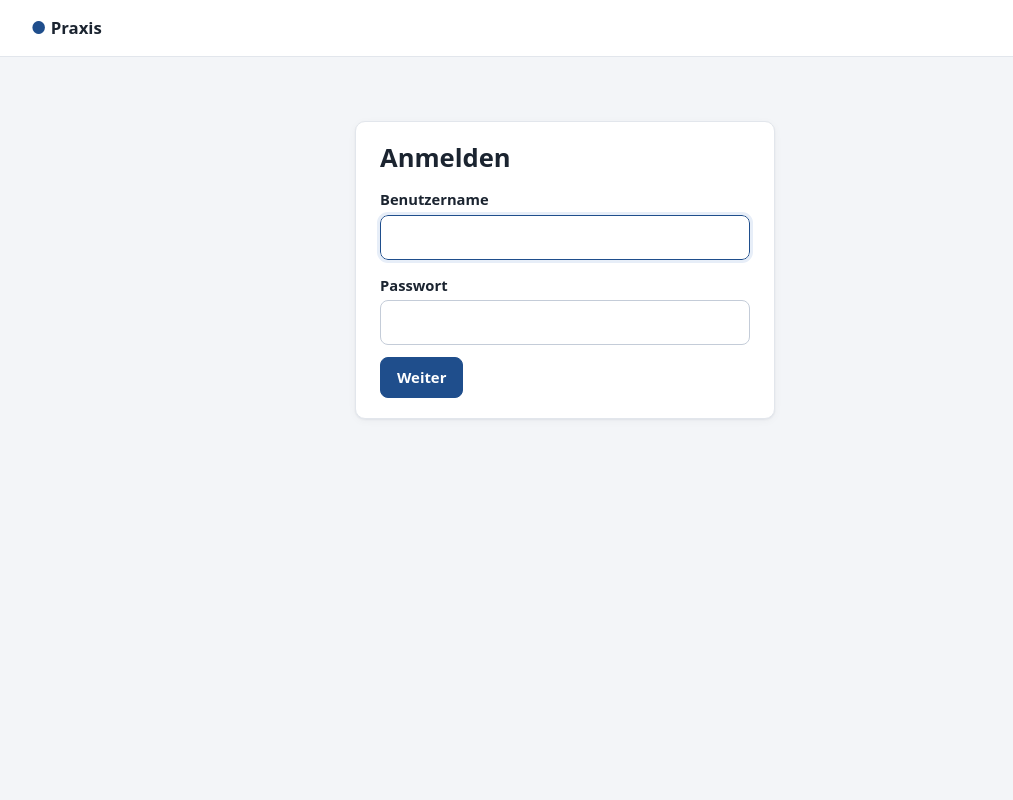
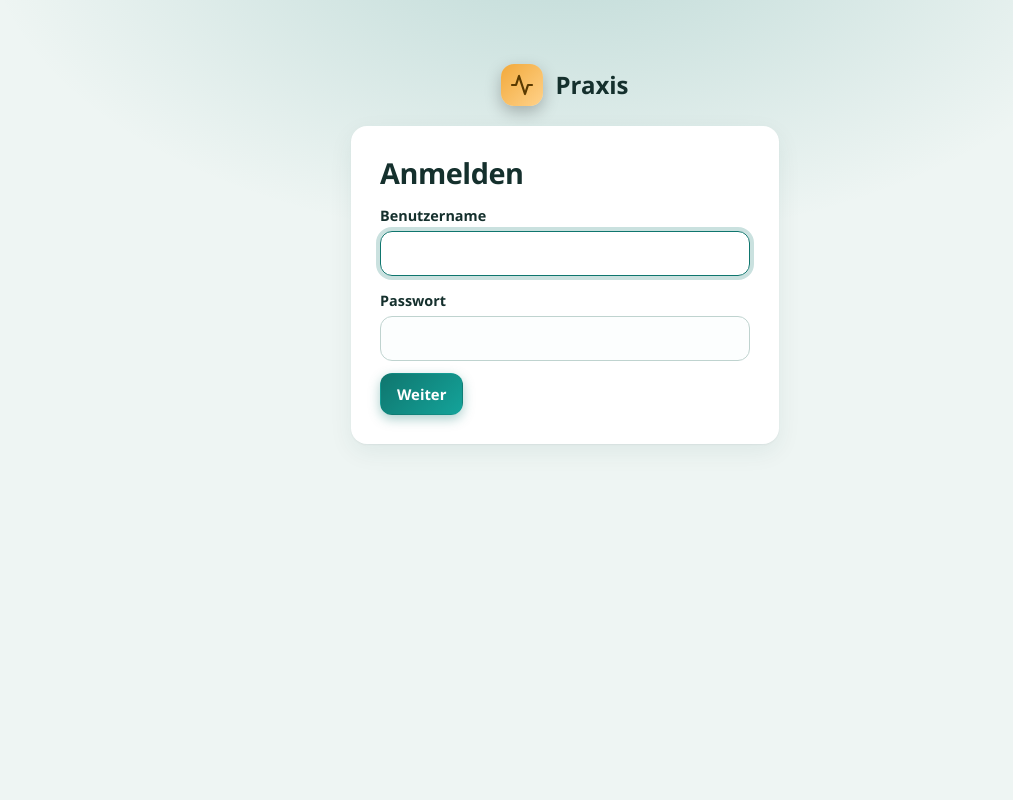
Before and after one commit to EdRe22/Physio, a Django app: page /login/ in a window 1280 px wide. Shown: the whole page, without its empty margins (75-1088 px from the left). Run offline with Django 5.2, Linux system fonts and the light colour scheme; parts of the project's set-up code (start-up, migrations or seed data) failed here and were passed over.

Commit message:
UI: neues Erscheinungsbild (Seitenleiste, Teal-Palette, Symbole) und Startseite Übersicht
Co-Authored-By: Claude Sonnet 5.5 <noreply@anthropic.com>

```diff
--- a/config/settings.py
+++ b/config/settings.py
@@ -80,7 +80,7 @@ AUTH_USER_MODEL = "accounts.Therapist"
 AUTHENTICATION_BACKENDS = ["accounts.backends.LockoutBackend"]
 DATABASE_ROUTERS = ["core.router.TenantRouter"]
 LOGIN_URL = "login"
-LOGIN_REDIRECT_URL = "patient_list"
+LOGIN_REDIRECT_URL = "uebersicht"
 
 MIDDLEWARE = [
     "django.middleware.security.SecurityMiddleware",
--- a/config/urls.py
+++ b/config/urls.py
@@ -3,6 +3,7 @@ from django.shortcuts import redirect
 from django.views.static import serve
 from django.urls import include, path
 
+from core.dashboard import uebersicht
 from core.jobs import run_job
 from core.unlock import unlock_view
 
@@ -10,7 +11,8 @@ urlpatterns = [
     path("static/<path:path>", serve, {"document_root": settings.BASE_DIR / "static"}, name="static_file"),
     path("entsperren/", unlock_view, name="unlock"),
     path("intern/job/<str:name>/", run_job, name="run_job"),
-    path("", lambda request: redirect("patient_list")),
+    path("uebersicht/", uebersicht, name="uebersicht"),
+    path("", lambda request: redirect("uebersicht")),
     path("", include("accounts.urls")),
     path("patients/", include("patients.urls")),
     path("termine/", include("termine.urls")),
--- /dev/null
+++ b/static/theme.css
@@ -0,0 +1,146 @@
+/* Erscheinungsbild: ruhiges Teal, weiche Flächen, Seitenleiste. Überschreibt die Grundwerte in base.html. */
+:root {
+  --bg: #eef5f3; --surface: #ffffff; --ink: #15302d; --muted: #5a7471; --line: #dfebe8; --line-strong: #bfd3cf;
+  --brand: #0f766e; --brand-2: #14a39a; --brand-ink: #ffffff; --brand-soft: #def3ef;
+  --accent: #f2a93b; --accent-soft: #fff1d6;
+  --danger: #c2392b; --danger-soft: #fde9e6; --ok: #1b8a4f; --ok-soft: #e1f6ea; --warn-soft: #fff1d6;
+  --radius: 16px; --radius-sm: 10px;
+  --shadow: 0 1px 2px rgba(15, 70, 64, .06), 0 8px 24px rgba(15, 70, 64, .07);
+  --side-from: #0a4a45; --side-to: #0f766e; --side-ink: #e6f6f3;
+}
+@media (prefers-color-scheme: dark) {
+  :root {
+    --bg: #0c1615; --surface: #13211f; --ink: #e5f3f0; --muted: #8fb0ab; --line: #223633; --line-strong: #345049;
+    --brand: #3cc9bb; --brand-2: #5fe0d2; --brand-ink: #04211e; --brand-soft: #173b37;
+    --accent: #f5b955; --accent-soft: #3a2f17;
+    --danger: #ff8f80; --danger-soft: #3b2220; --ok: #6fd69a; --ok-soft: #173424; --warn-soft: #3a2f17;
+    --shadow: 0 1px 2px rgba(0, 0, 0, .3), 0 8px 24px rgba(0, 0, 0, .25);
+    --side-from: #07201e; --side-to: #0b3a36; --side-ink: #d9efeb;
+  }
+}
+html { scroll-behavior: smooth; }
+body { font-family: "Segoe UI", system-ui, -apple-system, Roboto, "Helvetica Neue", sans-serif; background: var(--bg); }
+body.app { background: radial-gradient(1200px 500px at 85% -10%, color-mix(in srgb, var(--brand) 14%, transparent), transparent 60%), var(--bg); background-attachment: fixed; }
+.ic { width: 20px; height: 20px; fill: none; stroke: currentColor; stroke-width: 1.8; stroke-linecap: round; stroke-linejoin: round; flex: none; }
+
+/* Layout mit Seitenleiste */
+.shell { display: grid; grid-template-columns: 256px minmax(0, 1fr); min-height: 100vh; }
+.side { background: linear-gradient(170deg, var(--side-from), var(--side-to)); color: var(--side-ink); padding: 18px 14px; display: flex; flex-direction: column; gap: 16px; position: sticky; top: 0; height: 100vh; overflow-y: auto; scrollbar-width: none; }
+.logo { display: flex; align-items: center; gap: 12px; text-decoration: none; color: #fff; padding: 0 8px; }
+.mark { width: 42px; height: 42px; border-radius: 13px; background: linear-gradient(135deg, var(--accent), #ffd28a); color: #5a3a00; display: grid; place-items: center; box-shadow: 0 6px 16px rgba(0, 0, 0, .25); flex: none; }
+.mark .ic { width: 24px; height: 24px; stroke-width: 2.2; }
+.logotext { display: grid; line-height: 1.15; } .logotext strong { font-size: 1.15rem; letter-spacing: .01em; } .logotext small { opacity: .75; font-size: .78rem; margin-top: 2px; }
+nav.main { display: grid; gap: 4px; align-content: start; flex: 1; }
+nav.main a { display: flex; align-items: center; gap: 12px; padding: 9px 14px; border-radius: 12px; text-decoration: none; color: var(--side-ink); opacity: .86; font-weight: 500; transition: background .15s, opacity .15s, transform .15s; position: relative; }
+nav.main a:hover { background: rgba(255, 255, 255, .1); opacity: 1; transform: translateX(2px); }
+nav.main a.active { background: rgba(255, 255, 255, .17); opacity: 1; font-weight: 650; box-shadow: inset 0 0 0 1px rgba(255, 255, 255, .12); }
+nav.main a.active::before { content: ""; position: absolute; left: -14px; top: 10px; bottom: 10px; width: 4px; border-radius: 0 4px 4px 0; background: var(--accent); }
+.sidefoot { border-top: 1px solid rgba(255, 255, 255, .15); padding-top: 14px; display: grid; gap: 10px; }
+.me { display: flex; align-items: center; gap: 10px; padding: 0 6px; } .me .who { font-weight: 600; }
+.avatar.sm { width: 34px; height: 34px; font-size: .95rem; background: rgba(255, 255, 255, .18); color: #fff; }
+.footlinks { display: grid; gap: 2px; } .footlinks form { margin: 0; }
+.footlinks a, .footlinks button { display: flex; align-items: center; gap: 10px; width: 100%; padding: 8px 10px; border-radius: 10px; color: var(--side-ink); opacity: .85; text-decoration: none; background: none; border: 0; font: inherit; font-size: .92rem; font-weight: 500; cursor: pointer; margin: 0; min-height: 0; justify-content: flex-start; }
+.footlinks a:hover, .footlinks button:hover { background: rgba(255, 255, 255, .1); opacity: 1; }
+.content { min-width: 0; }
+main { max-width: 1120px; margin: 0 auto; padding: 30px 32px 72px; animation: rise .35s ease both; }
+@keyframes rise { from { opacity: 0; transform: translateY(6px); } to { opacity: 1; transform: none; } }
+@media (prefers-reduced-motion: reduce) { main { animation: none; } nav.main a { transition: none; } }
+
+/* Mobil: Seitenleiste wird obere Leiste */
+@media (max-width: 920px) {
+  .shell { grid-template-columns: 1fr; }
+  .side { position: sticky; top: 0; z-index: 20; height: auto; flex-direction: row; flex-wrap: wrap; align-items: center; gap: 6px 12px; padding: 10px 12px; overflow: visible; }
+  .logotext small { display: none; }
+  nav.main { order: 3; flex: 1 1 100%; display: flex; overflow-x: auto; gap: 4px; scrollbar-width: none; padding-bottom: 2px; }
+  nav.main::-webkit-scrollbar { display: none; }
+  nav.main a { padding: 8px 12px; white-space: nowrap; flex: none; } nav.main a.active::before { display: none; }
+  .sidefoot { margin-left: auto; border: 0; padding: 0; display: flex; align-items: center; gap: 4px; }
+  .me .who, .footlinks span { display: none; } .footlinks { display: flex; } .footlinks a, .footlinks button { width: auto; padding: 8px; }
+  main { padding: 18px 14px 56px; }
+}
+
+/* Gäste (Anmeldung) */
+body.guest { background: radial-gradient(900px 500px at 50% -10%, color-mix(in srgb, var(--brand) 22%, transparent), transparent 65%), var(--bg); min-height: 100vh; }
+.guestwrap { max-width: 460px; margin: 0 auto; padding: 8vh 16px 40px; }
+.guestbrand { display: flex; align-items: center; gap: 12px; justify-content: center; font-size: 1.5rem; color: var(--ink); margin-bottom: 20px; }
+.guestwrap main { padding: 0; } .guestwrap .card.login { margin: 0; max-width: none; padding: 28px; }
+
+/* Typografie */
+h1 { font-weight: 750; letter-spacing: -.015em; font-size: 1.8rem; }
+h2 { font-weight: 700; letter-spacing: -.005em; }
+a { color: var(--brand); text-underline-offset: 3px; }
+
+/* Karten */
+.card { border-radius: var(--radius); border-color: transparent; box-shadow: var(--shadow); padding: 24px 26px; }
+.card h2:first-child, .cardhead h2 { display: flex; align-items: center; gap: 10px; }
+.tile { border-radius: var(--radius); border-color: transparent; box-shadow: var(--shadow); position: relative; overflow: hidden; padding: 18px 20px; }
+.tile::after { content: ""; position: absolute; right: -18px; top: -18px; width: 80px; height: 80px; border-radius: 50%; background: var(--brand-soft); opacity: .8; }
+.tile .label { font-weight: 500; position: relative; z-index: 1; } .tile .value { position: relative; z-index: 1; letter-spacing: -.01em; }
+.tile.good::after { background: var(--ok-soft); } .tile.bad::after { background: var(--danger-soft); }
+
+/* Schaltflächen */
+button, a.btn { border-radius: 12px; font-weight: 600; transition: transform .12s, box-shadow .15s, background .15s, filter .15s; min-height: 42px; }
+button:hover, a.btn:hover { transform: translateY(-1px); }
+button:active, a.btn:active { transform: none; }
+button.primary, a.btn:not(.secondary) { background: linear-gradient(135deg, var(--brand), var(--brand-2)); border-color: transparent; color: var(--brand-ink); box-shadow: 0 4px 12px color-mix(in srgb, var(--brand) 35%, transparent); }
+button.primary:hover, a.btn:not(.secondary):hover { background: linear-gradient(135deg, var(--brand), var(--brand-2)); filter: brightness(1.06); box-shadow: 0 6px 16px color-mix(in srgb, var(--brand) 42%, transparent); }
+button:not(.primary):not(.danger), a.btn.secondary { background: var(--surface); border-color: var(--line-strong); color: var(--ink); }
+button:not(.primary):not(.danger):hover, a.btn.secondary:hover { background: var(--brand-soft); border-color: var(--brand); }
+button.danger { background: var(--surface); }
+.footlinks button, .footlinks a { transform: none !important; }
+
+/* Formulare */
+input, select, textarea { border-radius: 12px; border-color: var(--line-strong); background: color-mix(in srgb, var(--surface) 92%, var(--brand-soft)); min-height: 44px; }
+input:focus, select:focus, textarea:focus { border-color: var(--brand); outline: 4px solid color-mix(in srgb, var(--brand) 22%, transparent); background: var(--surface); }
+label { color: var(--ink); font-weight: 600; font-size: .9rem; }
+
+/* Tabellen, Etiketten, Reiter */
+th { color: var(--muted); letter-spacing: .06em; }
+tbody tr:hover td, table tr:hover td { background: color-mix(in srgb, var(--brand-soft) 55%, transparent); }
+.badge { background: var(--brand-soft); color: var(--brand); padding: 2px 11px; font-weight: 650; }
+.badge.warn { background: var(--accent-soft); color: #9a5a00; } @media (prefers-color-scheme: dark) { .badge.warn { color: var(--accent); } }
+.tabs { border-radius: 14px; border-color: transparent; box-shadow: var(--shadow); padding: 4px; }
+.tabs a { border-radius: 10px; padding: 7px 16px; } .tabs a.on { background: linear-gradient(135deg, var(--brand), var(--brand-2)); }
+.callout { border-radius: 14px; border-left-width: 5px; background: var(--accent-soft); border-left-color: var(--accent); }
+.callout.bad { background: var(--danger-soft); border-left-color: var(--danger); }
+.msg { border-radius: 14px; border: 0; border-left: 5px solid var(--brand); box-shadow: var(--shadow); background: var(--surface); }
+.msg.error, .msg.warning { border-left-color: var(--danger); background: var(--danger-soft); } .msg.success { border-left-color: var(--ok); background: var(--ok-soft); }
+.emptystate { padding: 36px 12px; }
+
+/* Detail-/Listenelemente */
+.avatar { background: linear-gradient(135deg, var(--brand-soft), color-mix(in srgb, var(--brand) 28%, var(--brand-soft))); color: var(--brand); width: 58px; height: 58px; font-size: 1.2rem; }
+.progress { height: 10px; } .progress > span { background: linear-gradient(90deg, var(--brand), var(--brand-2)); }
+.daycol { border-radius: var(--radius); border-color: transparent; box-shadow: var(--shadow); }
+.daycol header { background: var(--brand-soft); }
+.daycol.today { box-shadow: 0 0 0 2px var(--brand), var(--shadow); } .daycol.today header { background: linear-gradient(135deg, var(--brand), var(--brand-2)); } .daycol.today header strong, .daycol.today header span { color: var(--brand-ink); }
+.slot { border-left-width: 4px; } .slot.mine { background: color-mix(in srgb, var(--brand-soft) 70%, var(--surface)); }
+.item .meta .badge { background: var(--accent-soft); color: #9a5a00; } @media (prefers-color-scheme: dark) { .item .meta .badge { color: var(--accent); } }
+
+/* Startseite */
+.hero { background: linear-gradient(130deg, var(--side-from), var(--side-to) 60%, var(--brand-2)); color: #fff; border-radius: 22px; padding: 28px 32px; margin-bottom: 18px; box-shadow: 0 14px 34px color-mix(in srgb, var(--brand) 35%, transparent); position: relative; overflow: hidden; }
+.hero::before, .hero::after { content: ""; position: absolute; border-radius: 50%; background: rgba(255, 255, 255, .08); }
+.hero::before { width: 260px; height: 260px; right: -60px; top: -90px; } .hero::after { width: 160px; height: 160px; right: 120px; bottom: -80px; }
+.hero h1 { color: #fff; margin: 0 0 6px; font-size: 2rem; position: relative; z-index: 1; } .hero p { margin: 0; opacity: .9; position: relative; z-index: 1; max-width: 620px; }
+.hero .heroactions { display: flex; gap: 10px; flex-wrap: wrap; margin-top: 18px; position: relative; z-index: 1; }
+.hero a.btn { margin: 0; background: #fff; color: #0a4a45; box-shadow: none; } .hero a.btn.ghost { background: rgba(255, 255, 255, .16); color: #fff; }
+.hero a.btn:hover { filter: none; background: #fff; } .hero a.btn.ghost:hover { background: rgba(255, 255, 255, .26); }
+.tile .ico { position: absolute; right: 16px; top: 14px; z-index: 2; color: var(--brand); } .tile.good .ico { color: var(--ok); } .tile.bad .ico { color: var(--danger); } .tile .ico .ic { width: 22px; height: 22px; }
+.tl { display: grid; gap: 4px; }
+.tlrow { display: grid; grid-template-columns: 74px 1fr auto; gap: 14px; align-items: center; padding: 12px 0; border-top: 1px solid var(--line); }
+.tlrow:first-child { border-top: 0; }
+.tlrow .t { font-weight: 700; font-variant-numeric: tabular-nums; color: var(--brand); } .tlrow .n { font-weight: 600; } .tlrow.done { opacity: .6; } .tlrow.next { background: color-mix(in srgb, var(--brand-soft) 60%, transparent); margin: 0 -12px; padding: 12px; border-radius: 12px; border-top-color: transparent; }
+.todo { display: flex; align-items: center; gap: 12px; padding: 11px 0; border-top: 1px solid var(--line); text-decoration: none; color: var(--ink); }
+.todo:first-of-type { border-top: 0; } .todo .dot { width: 38px; height: 38px; border-radius: 12px; display: grid; place-items: center; background: var(--brand-soft); color: var(--brand); flex: none; }
+.todo.warn .dot { background: var(--accent-soft); color: #9a5a00; } .todo.bad .dot { background: var(--danger-soft); color: var(--danger); } .todo b { margin-left: auto; font-size: 1.1rem; }
+.todo:hover { color: var(--brand); }
+
+/* Kleine Bildschirmhöhen: Fußbereich der Seitenleiste kompakt */
+@media (min-width: 921px) and (max-height: 820px) {
+  .side { gap: 12px; }
+  .footlinks { display: flex; gap: 4px; }
+  .footlinks span { display: none; }
+  .footlinks a, .footlinks button { justify-content: center; padding: 9px; }
+  .footlinks form { flex: 1; } .footlinks a { flex: 1; }
+}
+.daycol header { gap: 6px; } .daycol header strong { font-size: .86rem; overflow: hidden; text-overflow: ellipsis; }
+td.num, th.num { white-space: nowrap; }
--- a/templates/base.html
+++ b/templates/base.html
@@ -25,27 +25,6 @@
   h2 { font-size: 1.15rem; margin: 1.4rem 0 .5rem; }
   h1 + h2, .card > h2:first-child { margin-top: 0; }
   p { margin: .5rem 0 .9rem; }
-
-  /* Kopfzeile */
-  .topbar { background: var(--surface); border-bottom: 1px solid var(--line); position: sticky; top: 0; z-index: 10; }
-  .topbar-in { max-width: 1100px; margin: 0 auto; padding: 0 16px; display: flex; align-items: center; gap: 16px; min-height: 56px; }
-  .brand { font-weight: 700; font-size: 1.05rem; color: var(--ink); text-decoration: none; white-space: nowrap; }
-  .brand span { color: var(--brand); }
-  nav.main { display: flex; gap: 2px; overflow-x: auto; flex: 1; scrollbar-width: none; }
-  nav.main::-webkit-scrollbar { display: none; }
-  nav.main a { color: var(--muted); text-decoration: none; padding: 8px 12px; border-radius: 8px; white-space: nowrap; font-size: .95rem; font-weight: 500; }
-  nav.main a:hover { background: var(--brand-soft); color: var(--ink); }
-  nav.main a.active { background: var(--brand-soft); color: var(--brand); font-weight: 600; }
-  .usermenu { display: flex; align-items: center; gap: 4px; white-space: nowrap; font-size: .9rem; color: var(--muted); }
-  .usermenu form { margin: 0; display: inline; }
-  .usermenu a, .usermenu button { color: var(--muted); background: none; border: 0; padding: 6px 8px; border-radius: 8px; font: inherit; cursor: pointer; text-decoration: none; margin: 0; width: auto; }
-  .usermenu a:hover, .usermenu button:hover { background: var(--brand-soft); color: var(--ink); }
-  .usermenu .who { font-weight: 600; color: var(--ink); padding: 0 6px; }
-  @media (max-width: 760px) {
-    .topbar-in { flex-wrap: wrap; padding-top: 8px; gap: 4px 12px; }
-    nav.main { order: 3; flex-basis: 100%; padding-bottom: 8px; }
-    .usermenu .who { display: none; }
-  }
 
   main { max-width: 1100px; margin: 24px auto 64px; padding: 0 16px; }
   .card { background: var(--surface); border: 1px solid var(--line); border-radius: var(--radius); padding: 20px 24px; margin-bottom: 16px; box-shadow: var(--shadow); }
@@ -175,35 +154,68 @@
   .empty { padding: 14px 10px; color: var(--muted); font-size: .85rem; }
   @media (max-width: 1000px) { .week { grid-template-columns: 1fr; } .daycol { min-height: 0; } }
 </style>
+<link rel="stylesheet" href="/static/theme.css">
 </head>
-<body>
+<body class="{% if user.is_authenticated %}app{% else %}guest{% endif %}">
+<svg width="0" height="0" style="position:absolute" aria-hidden="true" focusable="false">
+<defs>
+<symbol id="i-pulse" viewBox="0 0 24 24"><path d="M22 12h-4l-3 9L9 3l-3 9H2"/></symbol>
+<symbol id="i-home" viewBox="0 0 24 24"><path d="M3 9l9-7 9 7v11a2 2 0 0 1-2 2H5a2 2 0 0 1-2-2z"/><path d="M9 22V12h6v10"/></symbol>
+<symbol id="i-users" viewBox="0 0 24 24"><path d="M17 21v-2a4 4 0 0 0-4-4H5a4 4 0 0 0-4 4v2"/><circle cx="9" cy="7" r="4"/><path d="M23 21v-2a4 4 0 0 0-3-3.87"/><path d="M16 3.13a4 4 0 0 1 0 7.75"/></symbol>
+<symbol id="i-calendar" viewBox="0 0 24 24"><rect x="3" y="4" width="18" height="18" rx="2"/><path d="M16 2v4M8 2v4M3 10h18"/></symbol>
+<symbol id="i-file" viewBox="0 0 24 24"><path d="M14 2H6a2 2 0 0 0-2 2v16a2 2 0 0 0 2 2h12a2 2 0 0 0 2-2V8z"/><path d="M14 2v6h6M16 13H8M16 17H8M10 9H8"/></symbol>
+<symbol id="i-chart" viewBox="0 0 24 24"><path d="M18 20V10M12 20V4M6 20v-6"/></symbol>
+<symbol id="i-grid" viewBox="0 0 24 24"><rect x="3" y="3" width="7" height="7" rx="1"/><rect x="14" y="3" width="7" height="7" rx="1"/><rect x="14" y="14" width="7" height="7" rx="1"/><rect x="3" y="14" width="7" height="7" rx="1"/></symbol>
+<symbol id="i-key" viewBox="0 0 24 24"><path d="M21 2l-2 2m-7.61 7.61a5.5 5.5 0 1 1-7.778 7.778 5.5 5.5 0 0 1 7.777-7.777zm0 0L15.5 7.5m0 0l3 3L22 7l-3-3m-3.5 3.5L19 4"/></symbol>
+<symbol id="i-alert" viewBox="0 0 24 24"><path d="M10.29 3.86L1.82 18a2 2 0 0 0 1.71 3h16.94a2 2 0 0 0 1.71-3L13.71 3.86a2 2 0 0 0-3.42 0z"/><path d="M12 9v4M12 17h.01"/></symbol>
+<symbol id="i-upload" viewBox="0 0 24 24"><path d="M21 15v4a2 2 0 0 1-2 2H5a2 2 0 0 1-2-2v-4"/><path d="M17 8l-5-5-5 5M12 3v12"/></symbol>
+<symbol id="i-help" viewBox="0 0 24 24"><circle cx="12" cy="12" r="10"/><path d="M9.09 9a3 3 0 0 1 5.83 1c0 2-3 3-3 3M12 17h.01"/></symbol>
+<symbol id="i-lock" viewBox="0 0 24 24"><rect x="3" y="11" width="18" height="11" rx="2"/><path d="M7 11V7a5 5 0 0 1 10 0v4"/></symbol>
+<symbol id="i-logout" viewBox="0 0 24 24"><path d="M9 21H5a2 2 0 0 1-2-2V5a2 2 0 0 1 2-2h4M16 17l5-5-5-5M21 12H9"/></symbol>
+<symbol id="i-euro" viewBox="0 0 24 24"><path d="M18 7a7 7 0 1 0 0 10M4 10h10M4 14h10"/></symbol>
+<symbol id="i-clock" viewBox="0 0 24 24"><circle cx="12" cy="12" r="10"/><path d="M12 6v6l4 2"/></symbol>
+<symbol id="i-bank" viewBox="0 0 24 24"><path d="M3 21h18M3 10h18M5 6l7-3 7 3M4 10v11M20 10v11M8 14v3M12 14v3M16 14v3"/></symbol>
+</defs>
+</svg>
 {% with p=request.path %}
-<div class="topbar"><div class="topbar-in">
-  <a class="brand" href="/"><span>●</span> Praxis</a>
-  {% if user.is_authenticated %}
+{% if user.is_authenticated %}
+<div class="shell">
+<aside class="side">
+  <a class="logo" href="{% url 'uebersicht' %}"><span class="mark"><svg class="ic" aria-hidden="true"><use href="#i-pulse"/></svg></span>
+    <span class="logotext"><strong>Praxis</strong><small>{{ user.tenant.name }}</small></span></a>
   <nav class="main" aria-label="Hauptmenü">
-    <a href="{% url 'patient_list' %}"{% if '/patients/' in p %} class="active" aria-current="page"{% endif %}>Patienten</a>
-    <a href="{% url 'termine_week' %}"{% if '/termine/' in p %} class="active" aria-current="page"{% endif %}>Termine</a>
-    <a href="{% url 'invoice_list' %}"{% if '/rechnungen/' in p %} class="active" aria-current="page"{% endif %}>Honorarnoten</a>
-    <a href="{% url 'journal' %}"{% if '/buchhaltung/' in p %} class="active" aria-current="page"{% endif %}>Buchhaltung</a>
-    <a href="{% url 'raeume_index' %}"{% if '/raeume/' in p %} class="active" aria-current="page"{% endif %}>Räume</a>
-    <a href="{% url 'rent_list' %}"{% if '/praxis/' in p %} class="active" aria-current="page"{% endif %}>Miete</a>
-    <a href="{% url 'notfall_index' %}"{% if '/notfall/' in p %} class="active" aria-current="page"{% endif %}>Notfall</a>
-    <a href="{% url 'import_start' %}"{% if '/import/' in p %} class="active" aria-current="page"{% endif %}>Import</a>
+    <a href="{% url 'uebersicht' %}"{% if '/uebersicht/' in p %} class="active" aria-current="page"{% endif %}><svg class="ic" aria-hidden="true"><use href="#i-home"/></svg><span>Übersicht</span></a>
+    <a href="{% url 'patient_list' %}"{% if '/patients/' in p %} class="active" aria-current="page"{% endif %}><svg class="ic" aria-hidden="true"><use href="#i-users"/></svg><span>Patienten</span></a>
+    <a href="{% url 'termine_week' %}"{% if '/termine/' in p %} class="active" aria-current="page"{% endif %}><svg class="ic" aria-hidden="true"><use href="#i-calendar"/></svg><span>Termine</span></a>
+    <a href="{% url 'invoice_list' %}"{% if '/rechnungen/' in p %} class="active" aria-current="page"{% endif %}><svg class="ic" aria-hidden="true"><use href="#i-file"/></svg><span>Honorarnoten</span></a>
+    <a href="{% url 'journal' %}"{% if '/buchhaltung/' in p %} class="active" aria-current="page"{% endif %}><svg class="ic" aria-hidden="true"><use href="#i-chart"/></svg><span>Buchhaltung</span></a>
+    <a href="{% url 'raeume_index' %}"{% if '/raeume/' in p %} class="active" aria-current="page"{% endif %}><svg class="ic" aria-hidden="true"><use href="#i-grid"/></svg><span>Räume</span></a>
+    <a href="{% url 'rent_list' %}"{% if '/praxis/' in p %} class="active" aria-current="page"{% endif %}><svg class="ic" aria-hidden="true"><use href="#i-key"/></svg><span>Miete</span></a>
+    <a href="{% url 'notfall_index' %}"{% if '/notfall/' in p %} class="active" aria-current="page"{% endif %}><svg class="ic" aria-hidden="true"><use href="#i-alert"/></svg><span>Notfall</span></a>
+    <a href="{% url 'import_start' %}"{% if '/import/' in p %} class="active" aria-current="page"{% endif %}><svg class="ic" aria-hidden="true"><use href="#i-upload"/></svg><span>Import</span></a>
   </nav>
-  <div class="usermenu">
-    <span class="who">{{ user.get_username }}</span>
-    <a href="{{ help_url }}">Hilfe</a>
-    <a href="{% url 'password_change' %}">Passwort</a>
-    <form method="post" action="{% url 'logout' %}">{% csrf_token %}<button>Abmelden</button></form>
+  <div class="sidefoot">
+    <div class="me"><span class="avatar sm" aria-hidden="true">{{ user.get_username|slice:":1"|upper }}</span><span class="who">{{ user.get_username }}</span></div>
+    <div class="footlinks">
+      <a href="{{ help_url }}" title="Hilfe"><svg class="ic" aria-hidden="true"><use href="#i-help"/></svg><span>Hilfe</span></a>
+      <a href="{% url 'password_change' %}" title="Passwort"><svg class="ic" aria-hidden="true"><use href="#i-lock"/></svg><span>Passwort</span></a>
+      <form method="post" action="{% url 'logout' %}">{% csrf_token %}<button title="Abmelden"><svg class="ic" aria-hidden="true"><use href="#i-logout"/></svg><span>Abmelden</span></button></form>
+    </div>
   </div>
-  {% endif %}
-</div></div>
-{% endwith %}
+</aside>
+<div class="content">
+{% else %}
+<div class="guestwrap">
+  <div class="guestbrand"><span class="mark"><svg class="ic" aria-hidden="true"><use href="#i-pulse"/></svg></span><strong>Praxis</strong></div>
+<div class="content">
+{% endif %}
 <main>
 {% if messages %}<div class="messages" role="status">{% for message in messages %}<div class="msg {{ message.tags }}">{{ message }}</div>{% endfor %}</div>{% endif %}
 {% block content %}{% endblock %}
 </main>
+</div>
+</div>
+{% endwith %}
 <script src="/static/ui.js" defer></script>
 </body>
 </html>
```
Also changed, not shown: accounts/views.py (+5 -5 lines), core/dashboard.py (added, +56 -0 lines), templates/dashboard.html (added, +56 -0 lines), tests/test_hilfe.py (+22 -0 lines), tests/test_security.py (+2 -2 lines).
